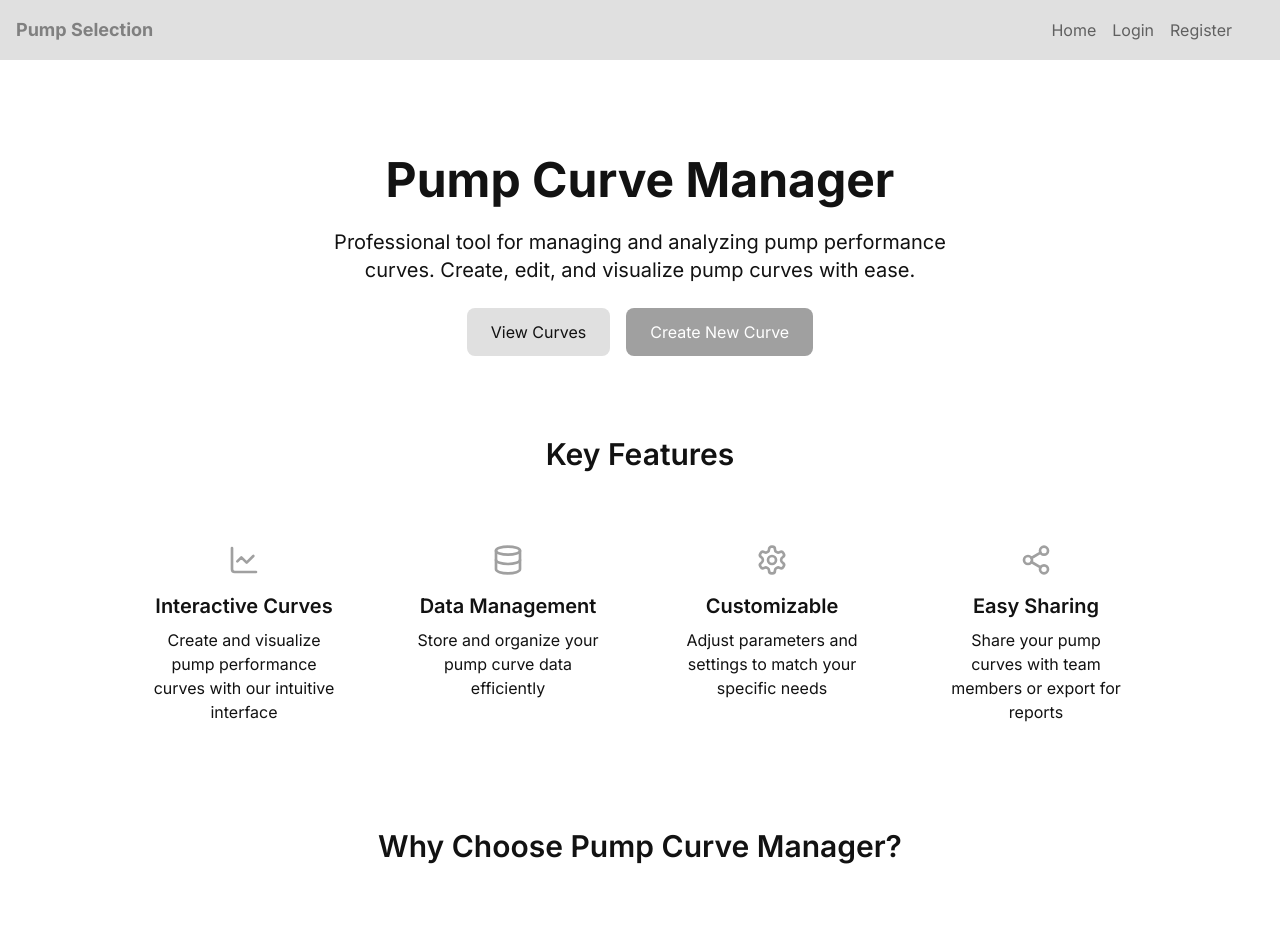
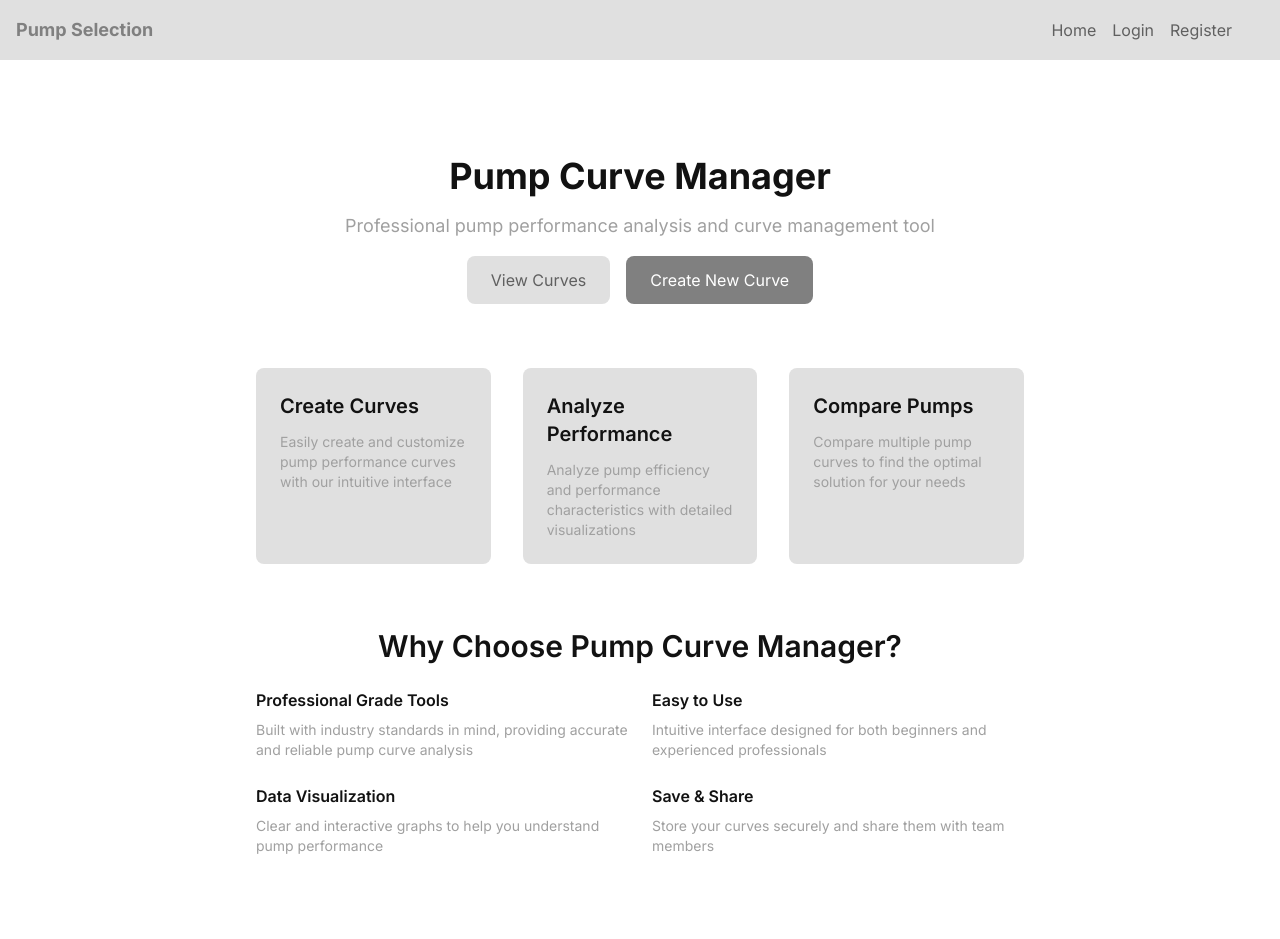
Before and after one commit to jordanhughes421/pump-curve-master, a Next.js app: page / in a window 1280 px wide. Shown: the top 939 px of the page. Built offline with nearby package versions, Linux system fonts and the light colour scheme.

Commit message:
npm install

```diff
--- a/app/page.tsx
+++ b/app/page.tsx
@@ -1,87 +1,76 @@
+import Image from "next/image";
 import Link from "next/link";
-import { LineChart, Database, Settings, Share2 } from "lucide-react";
 
 export default function Home() {
   return (
     <div className="flex flex-col items-center justify-between p-6 md:p-24">
-      {/* Hero Section */}
-      <header className="w-full max-w-5xl flex flex-col items-center text-center space-y-6">
-        <h1 className="text-3xl md:text-5xl font-bold text-foreground">
-          Pump Curve Manager
-        </h1>
-        <p className="text-lg md:text-xl text-foreground/80 max-w-2xl">
-          Professional tool for managing and analyzing pump performance curves.
-          Create, edit, and visualize pump curves with ease.
+      <header className="w-full max-w-5xl flex flex-col items-center text-center space-y-4">
+        <h1 className="text-2xl md:text-4xl font-bold">Pump Curve Manager</h1>
+        <p className="text-md md:text-lg text-brandColor3">
+          Professional pump performance analysis and curve management tool
         </p>
         <div className="flex gap-4 mt-4">
           <Link
             href="/curves"
-            className="px-6 py-3 bg-brandColor1 hover:bg-brandColor2 text-foreground rounded-lg transition-colors"
+            className="px-6 py-3 bg-brandColor1 hover:bg-brandColor2 text-brandColor5 rounded-lg transition-colors"
           >
             View Curves
           </Link>
           <Link
             href="/curves/new"
-            className="px-6 py-3 bg-brandColor3 hover:bg-brandColor4 text-white rounded-lg transition-colors"
+            className="px-6 py-3 bg-brandColor4 hover:bg-brandColor3 text-white rounded-lg transition-colors"
           >
             Create New Curve
           </Link>
         </div>
       </header>
 
-      {/* Features Section */}
-      <section className="w-full max-w-5xl mt-20">
-        <h2 className="text-2xl md:text-3xl font-semibold text-center mb-12">Key Features</h2>
-        <div className="grid grid-cols-1 md:grid-cols-2 lg:grid-cols-4 gap-8">
-          <FeatureCard
-            icon={<LineChart className="w-8 h-8" />}
-            title="Interactive Curves"
-            description="Create and visualize pump performance curves with our intuitive interface"
-          />
-          <FeatureCard
-            icon={<Database className="w-8 h-8" />}
-            title="Data Management"
-            description="Store and organize your pump curve data efficiently"
-          />
-          <FeatureCard
-            icon={<Settings className="w-8 h-8" />}
-            title="Customizable"
-            description="Adjust parameters and settings to match your specific needs"
-          />
-          <FeatureCard
-            icon={<Share2 className="w-8 h-8" />}
-            title="Easy Sharing"
-            description="Share your pump curves with team members or export for reports"
-          />
+      <section className="w-full max-w-3xl grid grid-cols-1 md:grid-cols-3 gap-8 mt-16">
+        <div className="p-6 bg-brandColor1 rounded-lg">
+          <h3 className="text-xl font-semibold mb-3">Create Curves</h3>
+          <p className="text-sm text-brandColor3">
+            Easily create and customize pump performance curves with our intuitive interface
+          </p>
+        </div>
+        <div className="p-6 bg-brandColor1 rounded-lg">
+          <h3 className="text-xl font-semibold mb-3">Analyze Performance</h3>
+          <p className="text-sm text-brandColor3">
+            Analyze pump efficiency and performance characteristics with detailed visualizations
+          </p>
+        </div>
+        <div className="p-6 bg-brandColor1 rounded-lg">
+          <h3 className="text-xl font-semibold mb-3">Compare Pumps</h3>
+          <p className="text-sm text-brandColor3">
+            Compare multiple pump curves to find the optimal solution for your needs
+          </p>
         </div>
       </section>
 
-      {/* Benefits Section */}
-      <section className="w-full max-w-5xl mt-20">
-        <h2 className="text-2xl md:text-3xl font-semibold text-center mb-12">Why Choose Pump Curve Manager?</h2>
-        <div className="grid grid-cols-1 md:grid-cols-2 gap-8">
-          <div className="p-6 bg-brandColor1/10 rounded-lg">
-            <h3 className="text-xl font-semibold mb-4">Professional Grade Tools</h3>
-            <p className="text-foreground/80">
-              Built with industry standards in mind, providing accurate and reliable pump curve analysis.
+      <section className="w-full max-w-3xl mt-16 text-center">
+        <h2 className="text-xl md:text-3xl font-semibold mb-6">Why Choose Pump Curve Manager?</h2>
+        <div className="grid grid-cols-1 md:grid-cols-2 gap-6">
+          <div className="text-left">
+            <h3 className="font-semibold mb-2">Professional Grade Tools</h3>
+            <p className="text-sm text-brandColor3">
+              Built with industry standards in mind, providing accurate and reliable pump curve analysis
             </p>
           </div>
-          <div className="p-6 bg-brandColor1/10 rounded-lg">
-            <h3 className="text-xl font-semibold mb-4">User-Friendly Interface</h3>
-            <p className="text-foreground/80">
-              Intuitive design that makes complex pump curve management simple and efficient.
+          <div className="text-left">
+            <h3 className="font-semibold mb-2">Easy to Use</h3>
+            <p className="text-sm text-brandColor3">
+              Intuitive interface designed for both beginners and experienced professionals
             </p>
           </div>
-          <div className="p-6 bg-brandColor1/10 rounded-lg">
-            <h3 className="text-xl font-semibold mb-4">Data Security</h3>
-            <p className="text-foreground/80">
-              Your pump curve data is securely stored and protected with industry-standard security measures.
+          <div className="text-left">
+            <h3 className="font-semibold mb-2">Data Visualization</h3>
+            <p className="text-sm text-brandColor3">
+              Clear and interactive graphs to help you understand pump performance
             </p>
           </div>
-          <div className="p-6 bg-brandColor1/10 rounded-lg">
-            <h3 className="text-xl font-semibold mb-4">Regular Updates</h3>
-            <p className="text-foreground/80">
-              Continuous improvements and new features based on user feedback and industry needs.
+          <div className="text-left">
+            <h3 className="font-semibold mb-2">Save & Share</h3>
+            <p className="text-sm text-brandColor3">
+              Store your curves securely and share them with team members
             </p>
           </div>
         </div>
@@ -89,15 +78,3 @@ export default function Home() {
     </div>
   );
 }
-
-function FeatureCard({ icon, title, description }: { icon: React.ReactNode; title: string; description: string }) {
-  return (
-    <div className="p-6 bg-brandColor1/5 rounded-lg text-center">
-      <div className="flex justify-center mb-4 text-brandColor3">
-        {icon}
-      </div>
-      <h3 className="text-xl font-semibold mb-2">{title}</h3>
-      <p className="text-foreground/80">{description}</p>
-    </div>
-  );
-}
```
